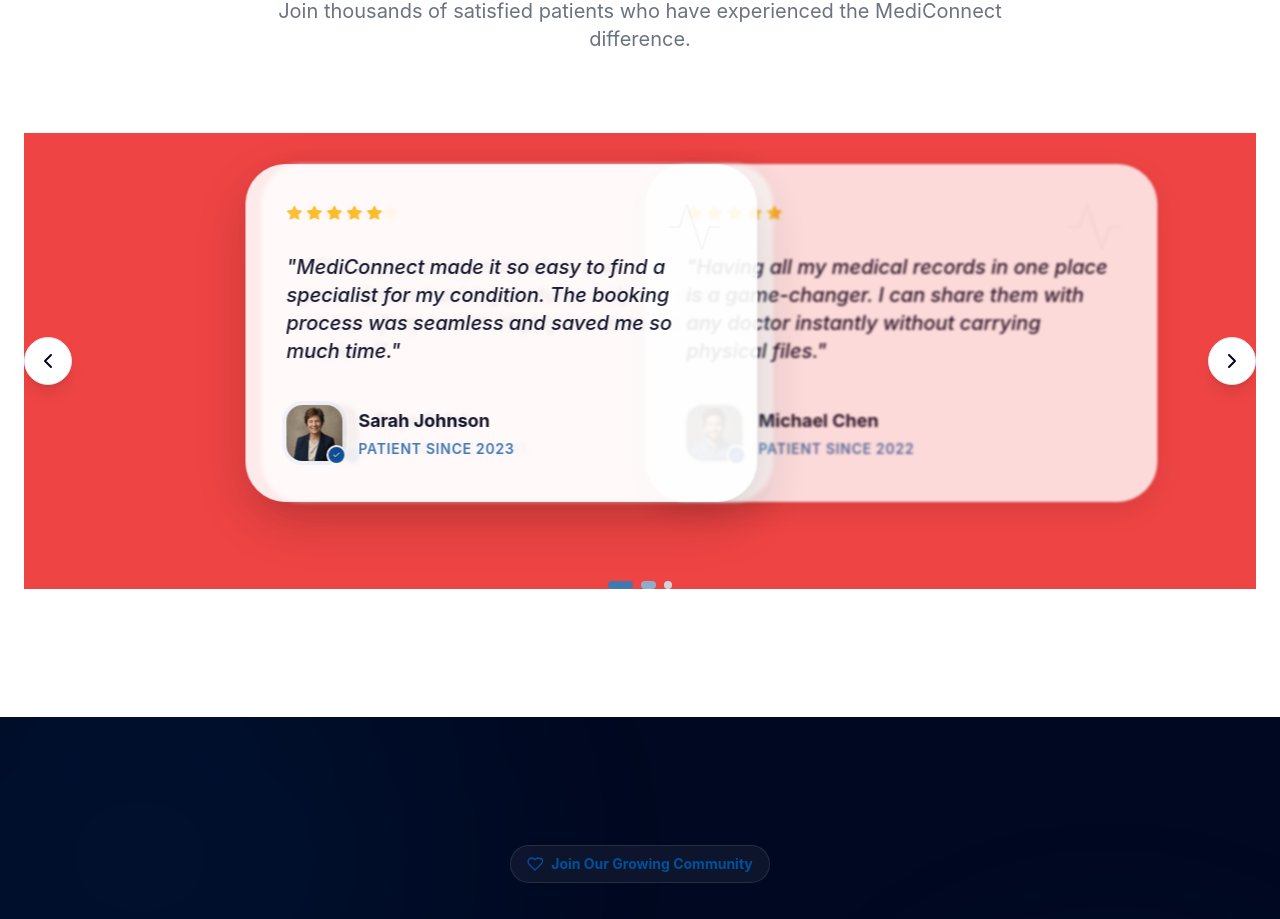
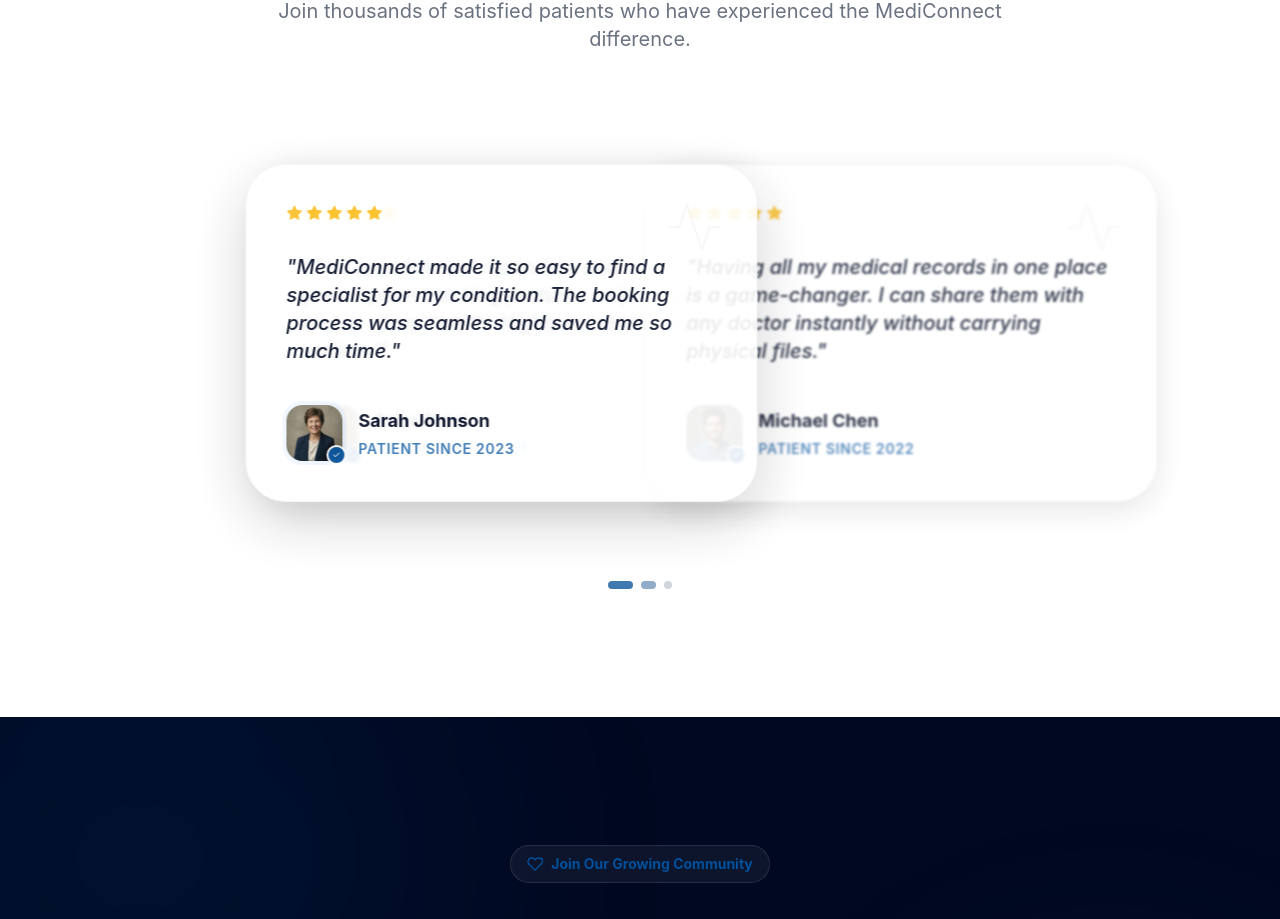
Before and after one commit to Amjad-722/MediConnect, a Svelte app: page / in a window 1280 px wide. Shown: the part 3290-4209 px from the top of the page. Built offline with nearby package versions, Linux system fonts and the light colour scheme.

Commit message:
updated the testimonial cards

```diff
--- a/src/components/landing/Testimonials.svelte
+++ b/src/components/landing/Testimonials.svelte
@@ -66,7 +66,7 @@
         </div>
 
         <!-- Carousel Container -->
-        <div class="relative max-w-full mx-auto bg-red-500">
+        <div class="relative max-w-6xl mx-auto bg-white">
             <!-- Cards Container -->
             <div class="relative h-[500px] sm:h-[450px] lg:h-[400px]">
                 {#each testimonials as testimonial, i}
@@ -171,20 +171,6 @@
             </div>
 
             <!-- Navigation Arrows -->
-            <button
-                on:click={prev}
-                class="absolute left-0 top-1/2 -translate-y-1/2 z-40 w-12 h-12 rounded-full bg-white shadow-lg border border-gray-200 flex items-center justify-center text-[#000921] hover:bg-secondary hover:text-white transition-all duration-300 hover:scale-110"
-                aria-label="Previous testimonial"
-            >
-                <Icon name="chevron-down" size={24} className="rotate-90" />
-            </button>
-            <button
-                on:click={next}
-                class="absolute right-0 top-1/2 -translate-y-1/2 z-40 w-12 h-12 rounded-full bg-white shadow-lg border border-gray-200 flex items-center justify-center text-[#000921] hover:bg-secondary hover:text-white transition-all duration-300 hover:scale-110"
-                aria-label="Next testimonial"
-            >
-                <Icon name="chevron-down" size={24} className="-rotate-90" />
-            </button>
 
             <!-- Dots Navigation -->
             <div class="flex justify-center gap-2 mt-8 sm:mt-12">
```
